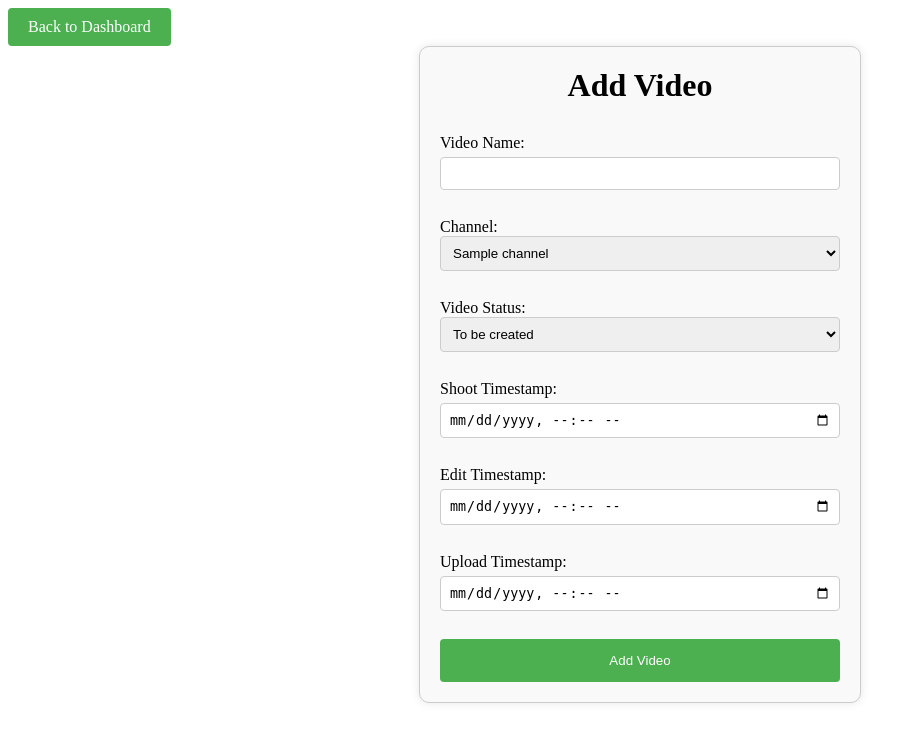
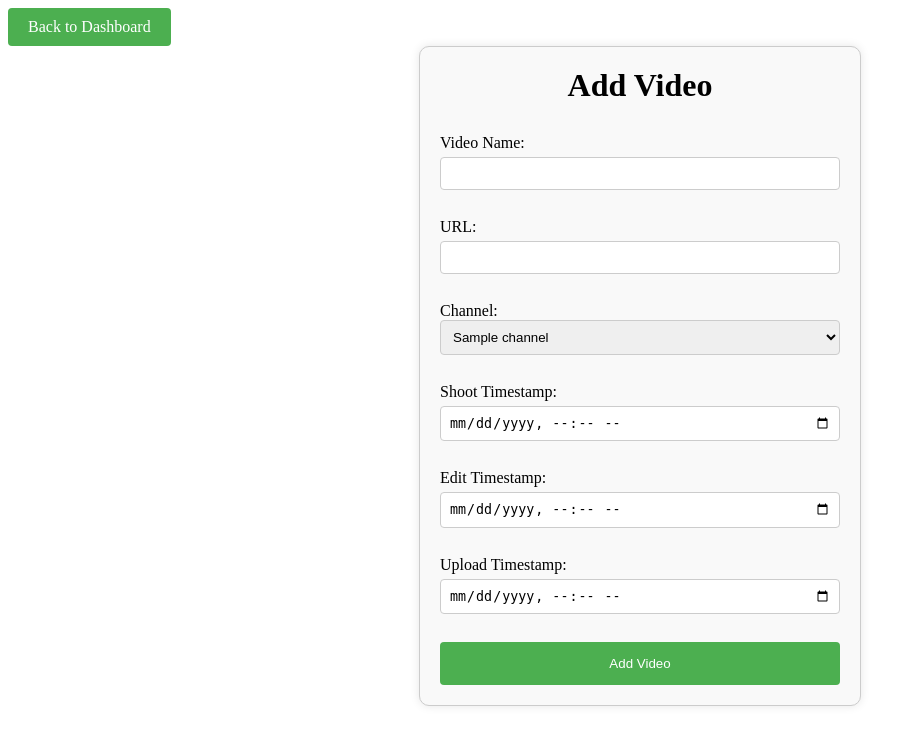
Before and after one commit to AyushHRMSingh/Video-School-CMS, a Flask app: template Source/templates/add_video_manager.html in a window 1280 px wide. Shown: the top 745 px of the page, without its empty margins (0-916 px from the left). Run offline with Flask 3, Linux system fonts and the light colour scheme; the template is opened without the code that fills it: most values are stand-ins (such as "Sample title", 1, 10 or a date in 2020); parts of the project's set-up code (start-up, migrations or seed data) failed here and were passed over.

Commit message:
add video manager

```diff
--- a/Source/app.py
+++ b/Source/app.py
@@ -546,7 +546,7 @@ def add_video_manager():
     if request.method == 'POST':                                                        # Check if POST request with 'video_name', 'creator_id', 'editor_id' and 'manager_id' in form data
         video_title = request.form['video_name']                                         # Get video name from form data
         channel_id = request.form['channel_id']                                         # Get channel id from form data
-        status = request.form['status']                                                 # Get video status from form data
+        url = request.form['url']                                                        # Get URL from form data
          # Convert datetime strings to Unix timestamps if provided, otherwise set to None
         shoot_timestamp = request.form['shoot_timestamp']
         shoot_timestamp = int(datetime.strptime(shoot_timestamp, '%Y-%m-%dT%H:%M').timestamp()) if shoot_timestamp else None
@@ -563,7 +563,7 @@ def add_video_manager():
         }
 
         try:                                                                                                      # Try to add video with video_name, creator_id, editor_id, manager_id,oops_id
-            vidschool.add_video(video_title=video_title,channel_id=channel_id,shoot_timestamp=shoot_timestamp,edit_timestamp=edit_timestamp,upload_timestamp=upload_timestamp,status=status,author=author)
+            vidschool.add_video(video_title=video_title,url=url,channel_id=channel_id,shoot_timestamp=shoot_timestamp,edit_timestamp=edit_timestamp,upload_timestamp=upload_timestamp,author=author)
             msg = 'Video added successfully!'                                                                     # Set message
         except Exception as e:                                                                                    # Catch any exceptions and show error message
             msg = f'Error: {str(e)}'                                                                              # Show error message
--- a/Source/templates/add_video_manager.html
+++ b/Source/templates/add_video_manager.html
@@ -18,6 +18,9 @@
                 <label for="video_name">Video Name:</label>
                 <input type="text" id="video_name" name="video_name" required>
                 <br>
+                <label for="url">URL: </label>
+                <input type="url" id="url" name="url" required>
+                <br>
                 <label for="channel_id">Channel:</label>
                     <select id="channel_id" name="channel_id" class="select" required >
                         {% for channel in channels %}
@@ -25,17 +28,7 @@
                         {% endfor %}
                     </select>
                 <br>
-                <label for="status">Video Status:</label>
-                    <select name="status" id="status" class="select" required>
-                        <option value="0" >To be created</option>
-                        <option value="1" >Shot</option>
-                        <option value="2" >Edited</option>
-                        <option value="3" >To be Reshot</option>
-                        <option value="4" >To be Re-edited</option>
-                        <option value="6" >Uploaded</option>
-                        <option value="7" >Deleted</option>
-                    </select>
-                <br>
+
                 <label for="shoot_timestamp">Shoot Timestamp:</label>
                 <input type="datetime-local" id="shoot_timestamp" name="shoot_timestamp" >
                 <br>
```
